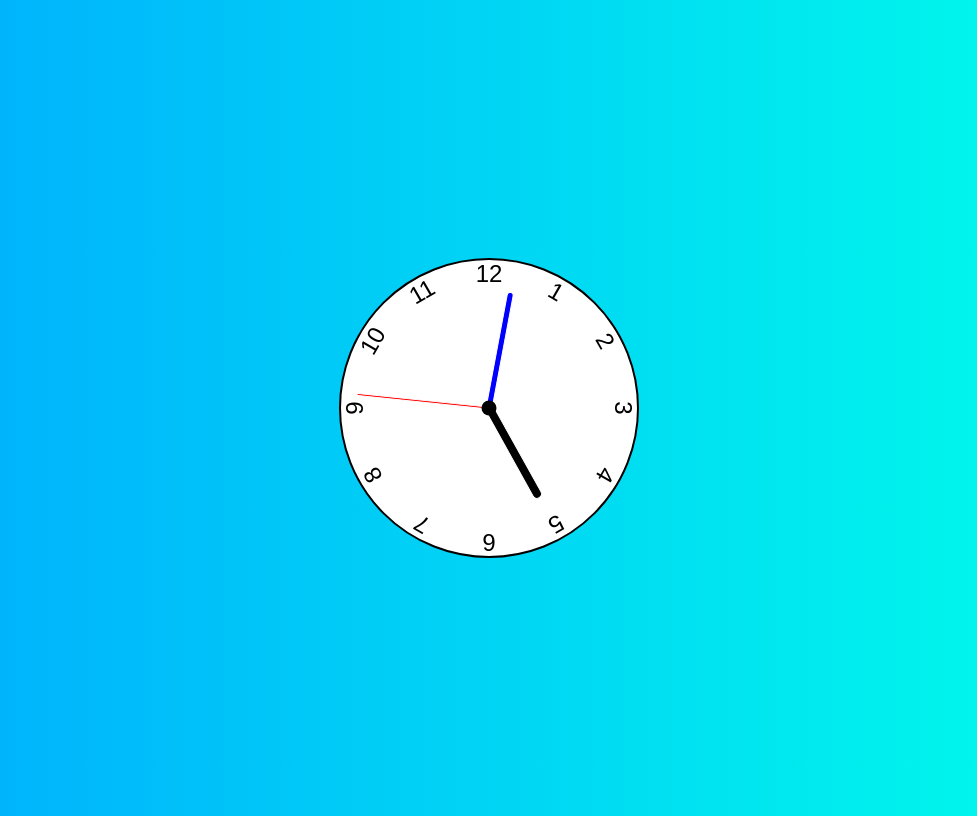
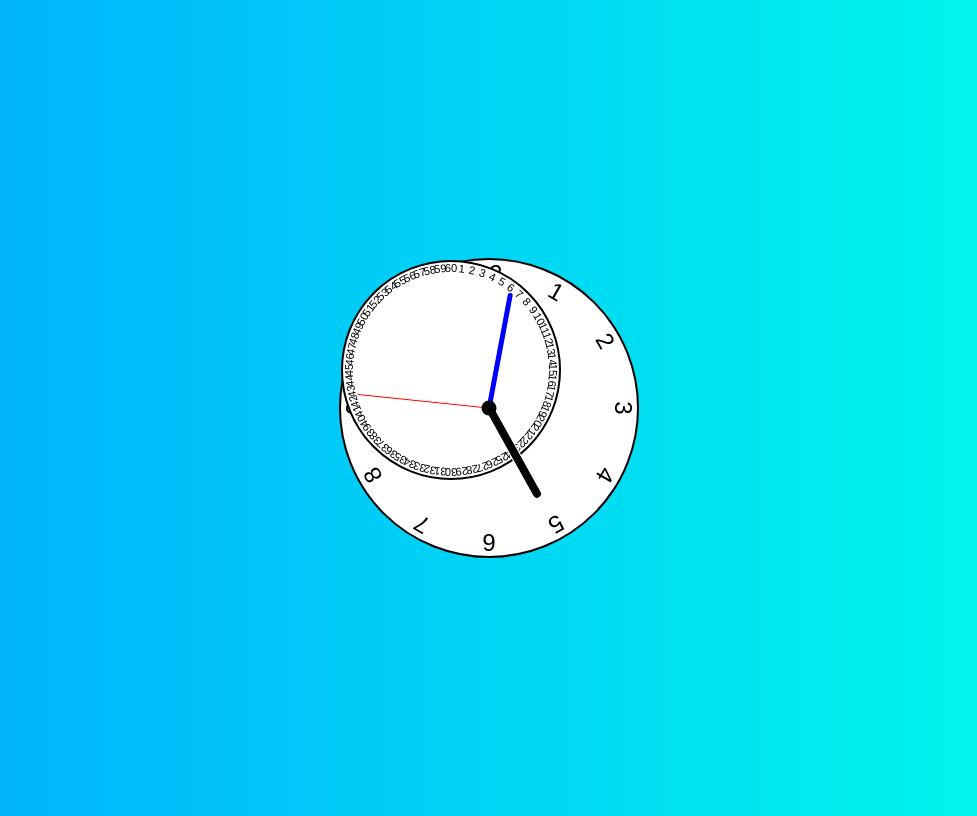
Before and after one commit to Daniel-Marinov202/JS-clock-project, a plain HTML site: page index.html in a window 1280 px wide. Shown: the whole page, without its empty margins (151-1128 px from the left). Drawn offline with Linux system fonts and the light colour scheme.

Commit message:
Addes extra segment for seconds to theclockdisplay

```diff
--- a/index.html
+++ b/index.html
@@ -25,6 +25,69 @@
         <div class="number number10">10</div>
         <div class="number number11">11</div>
         <div class="number number12">12</div>
+    <div class="vclock">
+        <div class="seconds secnumber1">1</div>
+    <div class="seconds secnumber2">2</div>
+    <div class="seconds secnumber3">3</div>
+    <div class="seconds secnumber4">4</div>
+    <div class="seconds secnumber5">5</div>
+    <div class="seconds secnumber6">6</div>
+    <div class="seconds secnumber7">7</div>
+    <div class="seconds secnumber8">8</div>
+    <div class="seconds secnumber9">9</div>
+    <div class="seconds secnumber10">10</div>
+    <div class="seconds secnumber11">11</div>
+    <div class="seconds secnumber12">12</div>
+    <div class="seconds secnumber13">13</div>
+    <div class="seconds secnumber14">14</div>
+    <div class="seconds secnumber15">15</div>
+    <div class="seconds secnumber16">16</div>
+    <div class="seconds secnumber17">17</div>
+    <div class="seconds secnumber18">18</div>
+    <div class="seconds secnumber19">19</div>
+    <div class="seconds secnumber20">20</div>
+    <div class="seconds secnumber21">21</div>
+    <div class="seconds secnumber22">22</div>
+    <div class="seconds secnumber23">23</div>
+    <div class="seconds secnumber24">24</div>
+    <div class="seconds secnumber25">25</div>
+    <div class="seconds secnumber26">26</div>
+    <div class="seconds secnumber27">27</div>
+    <div class="seconds secnumber28">28</div>
+    <div class="seconds secnumber29">29</div>
+    <div class="seconds secnumber30">30</div>
+    <div class="seconds secnumber31">31</div>
+    <div class="seconds secnumber32">32</div>
+    <div class="seconds secnumber33">33</div>
+    <div class="seconds secnumber34">34</div>
+    <div class="seconds secnumber35">35</div>
+    <div class="seconds secnumber36">36</div>
+    <div class="seconds secnumber37">37</div>
+    <div class="seconds secnumber38">38</div>
+    <div class="seconds secnumber39">39</div>
+    <div class="seconds secnumber40">40</div>
+    <div class="seconds secnumber41">41</div>
+    <div class="seconds secnumber42">42</div>
+    <div class="seconds secnumber43">43</div>
+    <div class="seconds secnumber44">44</div>
+    <div class="seconds secnumber45">45</div>
+    <div class="seconds secnumber46">46</div>
+    <div class="seconds secnumber47">47</div>
+    <div class="seconds secnumber48">48</div>
+    <div class="seconds secnumber49">49</div>
+    <div class="seconds secnumber50">50</div>
+    <div class="seconds secnumber51">51</div>
+    <div class="seconds secnumber52">52</div>
+    <div class="seconds secnumber53">53</div>
+    <div class="seconds secnumber54">54</div>
+    <div class="seconds secnumber55">55</div>
+    <div class="seconds secnumber56">56</div>
+    <div class="seconds secnumber57">57</div>
+    <div class="seconds secnumber58">58</div>
+    <div class="seconds secnumber59">59</div>
+    <div class="seconds secnumber60">60</div>
+    </div>
+
     </div>
 </body>
 </html>
--- a/styles.css
+++ b/styles.css
@@ -41,6 +41,87 @@ body{
 .clock .number10{--rotation:300deg}
 .clock .number11{--rotation:330deg}
 .clock .number12{--rotation:360deg}
+
+
+.vclock{
+    width: 220px;
+    height: 220px;
+    background-color: white;
+    border-radius: 50%;
+    border: 2px solid black;
+    position: relative;
+}
+.clock .seconds{
+    --rotation: 0;
+    position: absolute;
+    width: 100%;
+    height: 100%;
+    text-align: center;
+    transform: rotate(var(--rotation));
+    font-size: 0.7rem;
+}
+.clock .secnumber1{--rotation:6deg}
+.clock .secnumber2{--rotation:12deg}
+.clock .secnumber3{--rotation:18deg}
+.clock .secnumber4{--rotation:24deg}
+.clock .secnumber5{--rotation:30deg}
+.clock .secnumber6{--rotation:36deg}
+.clock .secnumber7{--rotation:42deg}
+.clock .secnumber8{--rotation:48deg}
+.clock .secnumber9{--rotation:54deg}
+.clock .secnumber10{--rotation:60deg}
+.clock .secnumber11{--rotation:66deg}
+.clock .secnumber12{--rotation:72deg}
+.clock .secnumber13{--rotation:78deg}
+.clock .secnumber14{--rotation:84deg}
+.clock .secnumber15{--rotation:90deg}
+.clock .secnumber16{--rotation:96deg}
+.clock .secnumber17{--rotation:102deg}
+.clock .secnumber18{--rotation:108deg}
+.clock .secnumber19{--rotation:114deg}
+.clock .secnumber20{--rotation:120deg}
+.clock .secnumber21{--rotation:126deg}
+.clock .secnumber22{--rotation:132deg}
+.clock .secnumber23{--rotation:138deg}
+.clock .secnumber24{--rotation:144deg}
+.clock .secnumber25{--rotation:150deg}
+.clock .secnumber26{--rotation:156deg}
+.clock .secnumber27{--rotation:162deg}
+.clock .secnumber28{--rotation:168deg}
+.clock .secnumber29{--rotation:174deg}
+.clock .secnumber30{--rotation:180deg}
+.clock .secnumber31{--rotation:186deg}
+.clock .secnumber32{--rotation:192deg}
+.clock .secnumber33{--rotation:198deg}
+.clock .secnumber34{--rotation:204deg}
+.clock .secnumber35{--rotation:210deg}
+.clock .secnumber36{--rotation:216deg}
+.clock .secnumber37{--rotation:222deg}
+.clock .secnumber38{--rotation:228deg}
+.clock .secnumber39{--rotation:234deg}
+.clock .secnumber40{--rotation:240deg}
+.clock .secnumber41{--rotation:246deg}
+.clock .secnumber42{--rotation:252deg}
+.clock .secnumber43{--rotation:258deg}
+.clock .secnumber44{--rotation:264deg}
+.clock .secnumber45{--rotation:270deg}
+.clock .secnumber46{--rotation:276deg}
+.clock .secnumber47{--rotation:282deg}
+.clock .secnumber48{--rotation:288deg}
+.clock .secnumber49{--rotation:294deg}
+.clock .secnumber50{--rotation:300deg}
+.clock .secnumber51{--rotation:306deg}
+.clock .secnumber52{--rotation:312deg}
+.clock .secnumber53{--rotation:318deg}
+.clock .secnumber54{--rotation:324deg}
+.clock .secnumber55{--rotation:330deg}
+.clock .secnumber56{--rotation:336deg}
+.clock .secnumber57{--rotation:342deg}
+.clock .secnumber58{--rotation:348deg}
+.clock .secnumber59{--rotation:354deg}
+.clock .secnumber60{--rotation:360deg}
+
+
 
 .clock .hand{
     --rotation: 30;
```
